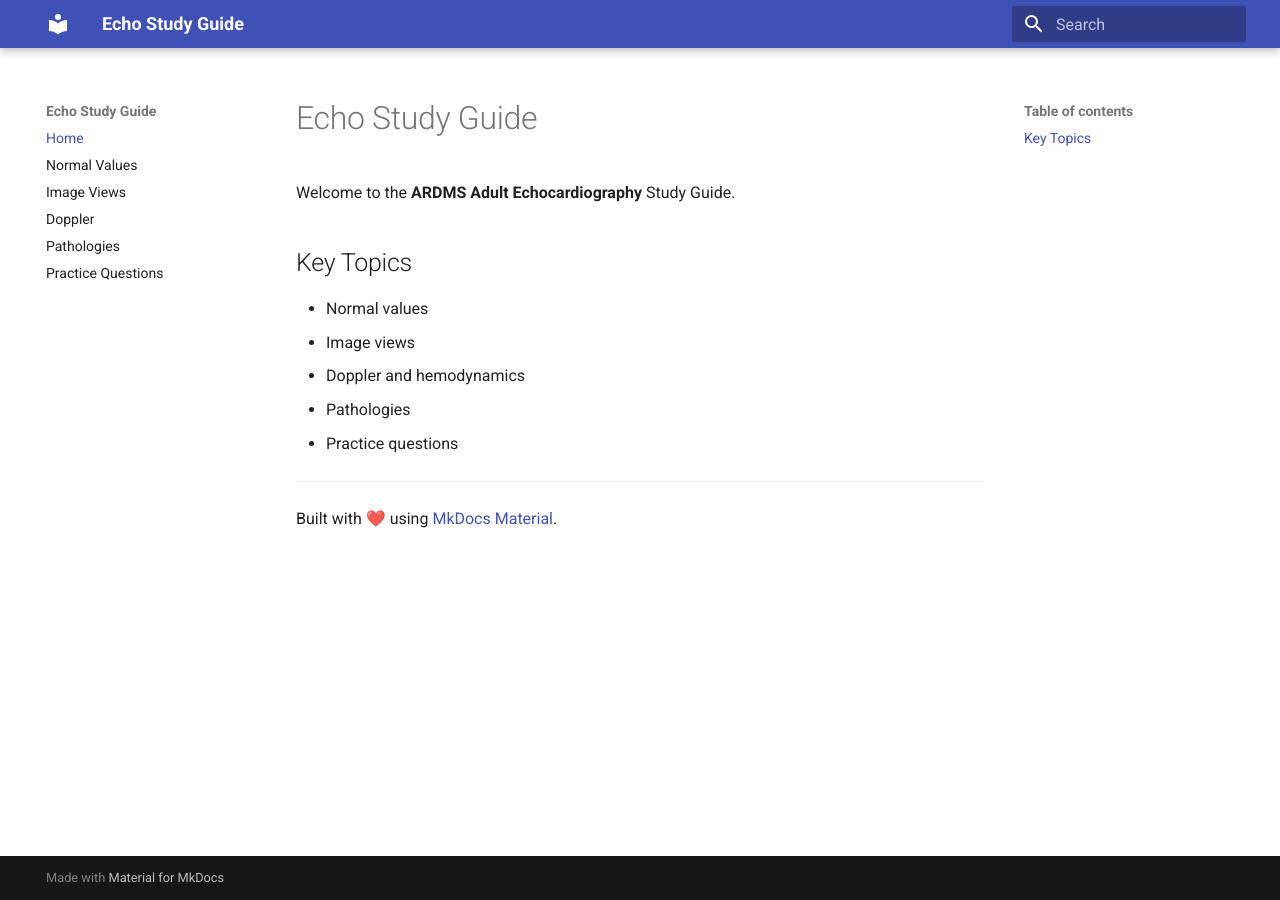
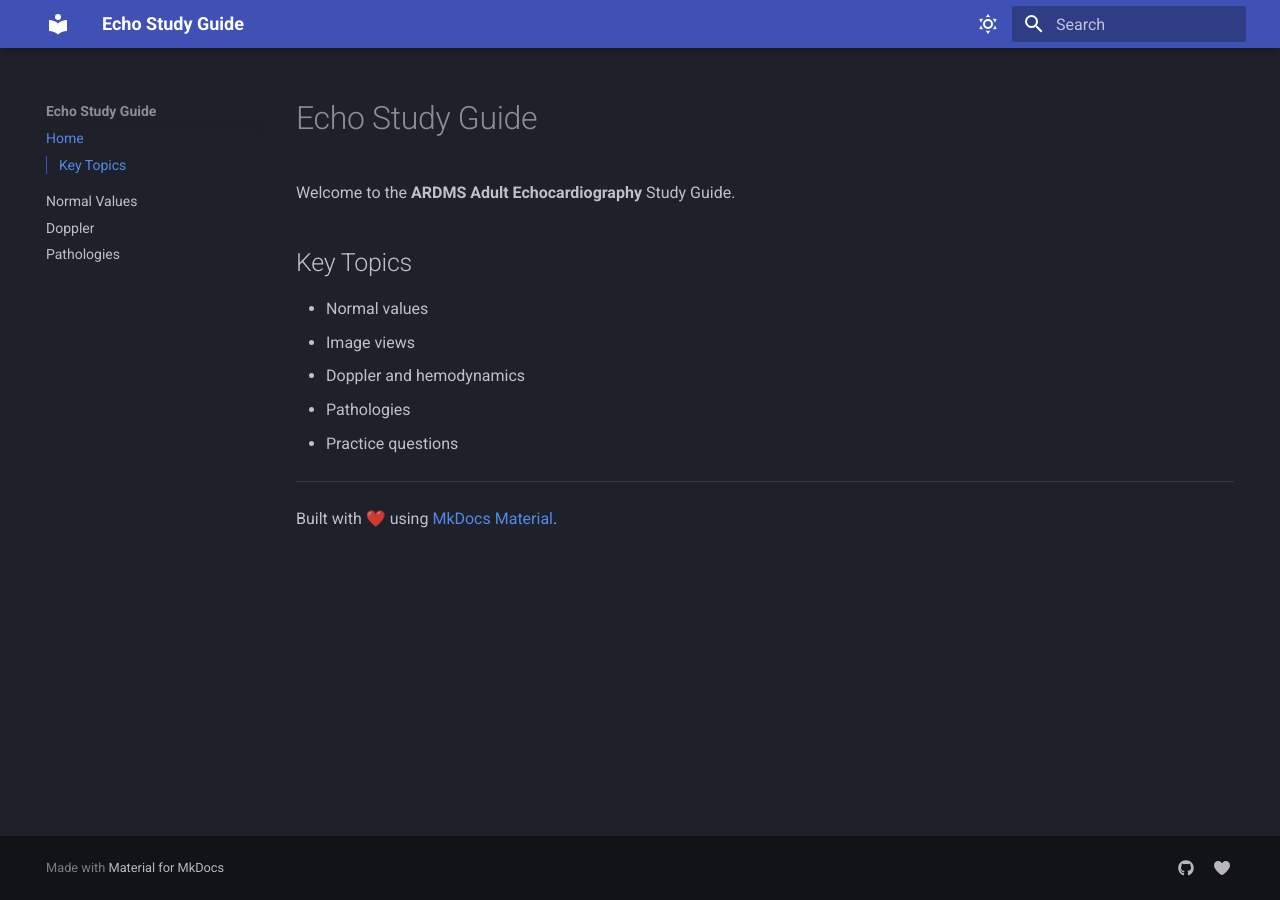
Before and after one commit to webworks1/echo-study-guide, an MkDocs documentation site: the page built from docs/index.md, in a window 1280 px wide. Built offline with MkDocs 1.6.1 and Material for MkDocs 9.7.7, drawn with Linux system fonts in a browser that asks for light colours.

Commit message:
Update mkdocs.yml

```diff
--- a/mkdocs.yml
+++ b/mkdocs.yml
@@ -1,23 +1,56 @@
 site_name: Echo Study Guide
+site_description: "Comprehensive ARDMS Adult Echocardiography Study Guide with Normal Values, Doppler, and Pathology sections."
+site_author: "webworks1"
 site_url: https://webworks1.github.io/echo-study-guide/
+
 theme:
   name: material
+  language: en
+  features:
+    - navigation.instant
+    - navigation.sections
+    - navigation.top
+    - toc.integrate
+    - search.suggest
+    - search.highlight
+    - content.code.copy
+    - content.action.edit
   palette:
-    - scheme: default
-      primary: indigo
-      accent: light blue
     - scheme: slate
       primary: indigo
-      accent: light blue
+      accent: teal
+      toggle:
+        icon: material/weather-sunny
+        name: Switch to light mode
+    - scheme: default
+      primary: blue
+      accent: teal
+      toggle:
+        icon: material/weather-night
+        name: Switch to dark mode
+
+markdown_extensions:
+  - admonition
+  - attr_list
+  - codehilite
+  - footnotes
+  - meta
+  - toc:
+      permalink: true
+
+plugins:
+  - search
+  - autoreload
+
 nav:
   - Home: index.md
   - Normal Values: normal-values.md
-  - Image Views: image-views.md
   - Doppler: doppler.md
   - Pathologies: pathologies.md
-  - Practice Questions: questions.md
-markdown_extensions:
-  - toc:
-      permalink: true
-  - tables
-  - admonition
+
+extra:
+  social:
+    - icon: fontawesome/brands/github
+      link: https://github.com/webworks1/echo-study-guide
+    - icon: fontawesome/solid/heart
+      link: https://asecho.org/
```
